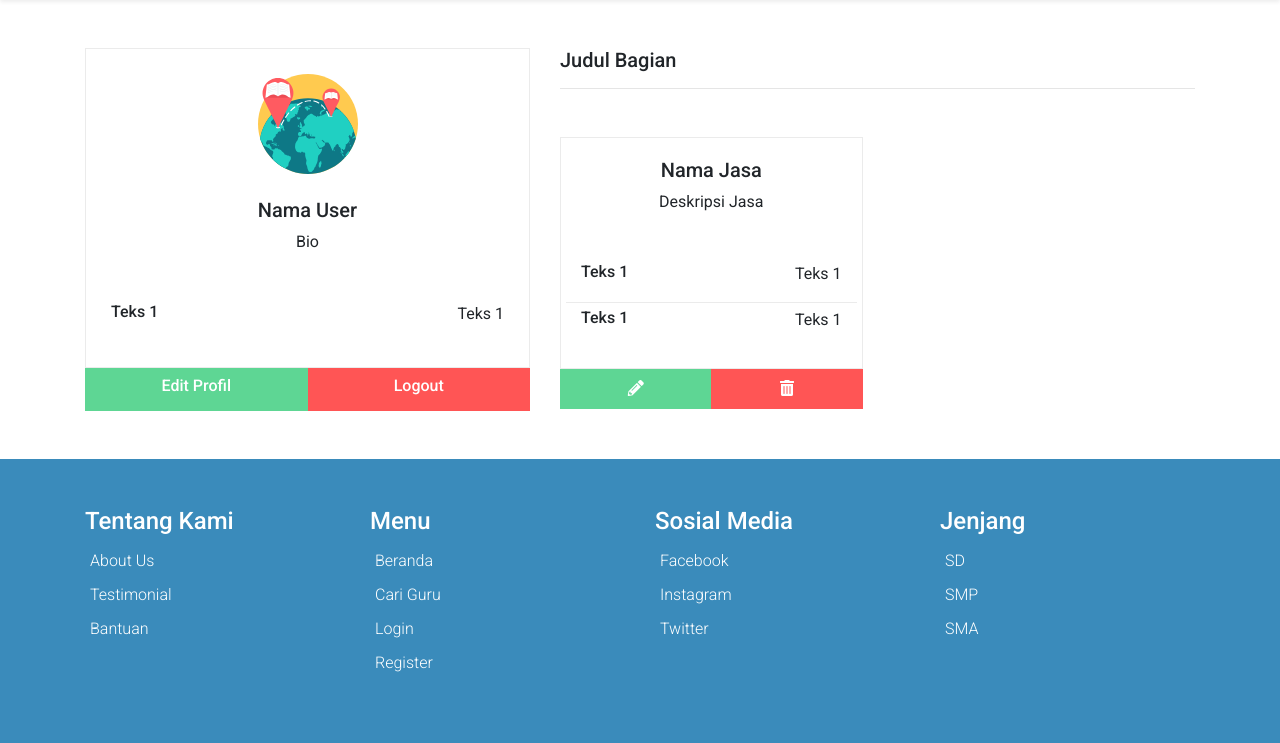
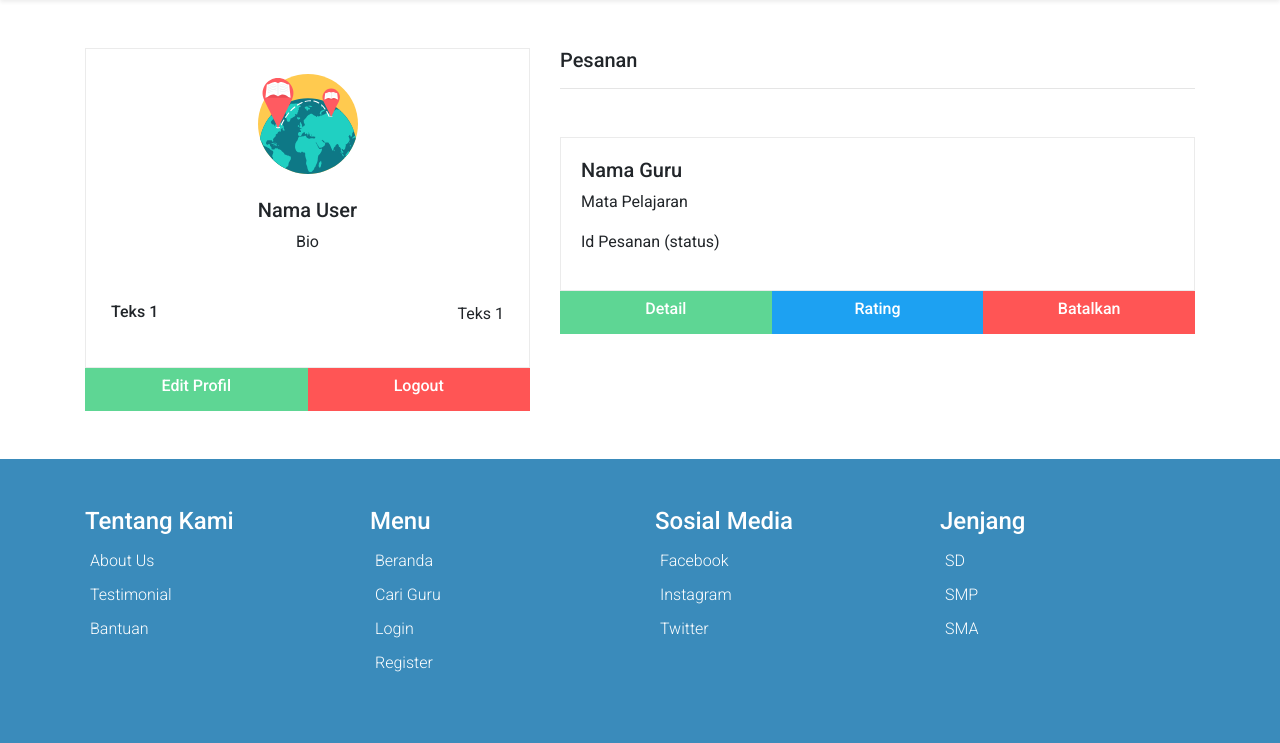
Before and after one commit to khumam/jaGO-apps, a CodeIgniter app: page /jago/index.php/dashboard/index in a window 1280 px wide. Shown: the part 74-817 px from the top of the page. Run offline with CodeIgniter, Linux system fonts and the light colour scheme; some libraries are stand-ins or nearby versions.

Commit message:
add more design in dashboard

```diff
--- a/application/controllers/Dashboard.php
+++ b/application/controllers/Dashboard.php
@@ -8,7 +8,15 @@ class Dashboard extends CI_Controller
     {
         $data['judul'] = "Menjadi jaGO";
         $this->load->view('Templates/header', $data);
-        $this->load->view('Dashboard/s1_userinfo');
+        $this->load->view('Dashboard/s1_userinfomember');
+        $this->load->view('Templates/footer');
+    }
+
+    public function guru()
+    {
+        $data['judul'] = "Menjadi jaGO";
+        $this->load->view('Templates/header', $data);
+        $this->load->view('Dashboard/s1_userinfoguru');
         $this->load->view('Templates/footer');
     }
 }
--- a/application/views/Dashboard/s1_userinfo.php
+++ b/application/views/Dashboard/s1_userinfoguru.php
@@ -26,8 +26,20 @@
 						<div class="col-6 bgRed">
 							<h6 class="text-center p-2">Logout</h6>
 						</div>
+						<div class="col-12 bgBlue2 hideDesktop">
+							<h6 class="text-center p-2">Tambah Jasa</h6>
+						</div>
 					</div>
 				</div>
+
+				<div class="notifikasi mt-5">
+					<div class="row align-items-center">
+						<div class="col-12">
+							<p class="notifikasiTeks p-2 align-middle">Pesanan baru <span class="float-right">(25 Pesanan)</span></p>
+						</div>
+					</div>
+				</div>
+
 			</div>
 
 			<!-- keterangan halaman  -->
@@ -70,6 +82,13 @@
 							</div>
 						</div>
 					</div>
+
+					<!-- add new jasa -->
+					<div class="col-6 hideMobile">
+						<div class="cardMember text-center">
+							<i class="fas fa-plus" style="font-size: 150px; color: #ddd"></i>
+						</div>
+					</div>
 				</div>
 
 			</div>
--- /dev/null
+++ b/application/views/Dashboard/s1_userinfomember.php
@@ -0,0 +1,66 @@
+<section class="mt-5 mb-5">
+
+    <!-- User Info -->
+
+    <div class="container">
+        <div class="row justify-items-center">
+            <div class="col-sm-5">
+                <div class="userCard">
+                    <img src="<?php echo base_url('webassets/img/icons/location.svg'); ?>">
+                    <h5 class="text-center mt-4">Nama User</h5>
+                    <p class="text-center mb-5">Bio</p>
+                    <div class="row">
+                        <div class="col">
+                            <h6>Teks 1</h6>
+                        </div>
+                        <div class="col">
+                            <p class="float-right">Teks 1</p>
+                        </div>
+                    </div>
+                </div>
+                <div class="userCardBottom">
+                    <div class="row align-items-center">
+                        <div class="col-6 bgGreen">
+                            <h6 class="text-center p-2">Edit Profil</h6>
+                        </div>
+                        <div class="col-6 bgRed">
+                            <h6 class="text-center p-2">Logout</h6>
+                        </div>
+                    </div>
+                </div>
+            </div>
+
+            <!-- keterangan halaman  -->
+            <div class="col-sm-7">
+                <h5 class="mtMobile">Pesanan</h5>
+                <hr class="mb-5">
+
+                <!-- Jasa -->
+                <div class="row">
+                    <div class="col">
+                        <div class="cardMember">
+                            <h5>Nama Guru</h5>
+                            <p>Mata Pelajaran</p>
+                            <p>Id Pesanan (status)</p>
+                        </div>
+                        <div class="userCardBottom">
+                            <div class="row d-flex align-items-center">
+                                <div class="col-4 bgGreen text-center p-2">
+                                    <h6>Detail</h6>
+                                </div>
+                                <div class="col-4 bgBlue2 text-center p-2">
+                                    <h6>Rating</h6>
+                                </div>
+                                <div class="col-4 bgRed text-center p-2">
+                                    <h6>Batalkan</h6>
+                                </div>
+                            </div>
+                        </div>
+                    </div>
+                </div>
+
+            </div>
+        </div>
+
+    </div>
+</section>
--- a/webassets/css/jago.css
+++ b/webassets/css/jago.css
@@ -11,6 +11,11 @@ body {
 /* hide on Mobile */
 .hideMobile {
 	display: none;
+}
+
+/* hide on desktop */
+.hideDesktop {
+	display: inline-block;
 }
 
 /* forms */
@@ -180,6 +185,18 @@ button:hover {
 	color: #fff;
 }
 
+/* notifikasi */
+.notifikasi {
+	border-top: 1px solid rgb(235, 235, 235);
+	border-right: 1px solid rgb(235, 235, 235);
+	border-left: 1px solid rgb(235, 235, 235);
+	border-bottom: 1px solid #5ED694;
+}
+
+.notifikasiTeks span {
+	color: #5ED694;
+}
+
 /* Mengatur ukuran teks */
 .bigText {
 	font-size: 60px;
@@ -275,6 +292,10 @@ button:hover {
 		display: inline-block;
 	}
 
+	.hideDesktop {
+		display: none;
+	}
+
 	.forms {
 		padding: 10px 20px;
 		line-height: 20px;
```
